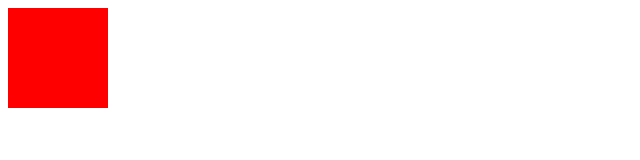
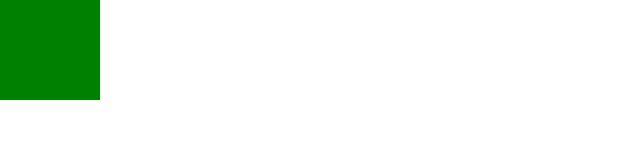
Before and after one commit to nizp007/ss, a plain HTML site: page index.html in a window 1280 px wide. Shown: the whole page, without its empty margins (0-640 px from the left). Drawn offline with Linux system fonts and the light colour scheme.

Commit message:
007就是你

```diff
--- a/index.html
+++ b/index.html
@@ -7,7 +7,10 @@
 #box{
     width:100px;
     height:100px;
-    background: red;
+    background: green;
+    position: absolute;
+    left:0;
+    top:0;
 }
 </style>
 </head>
```
